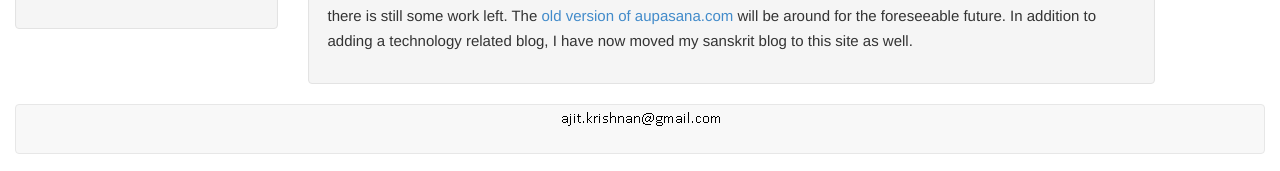
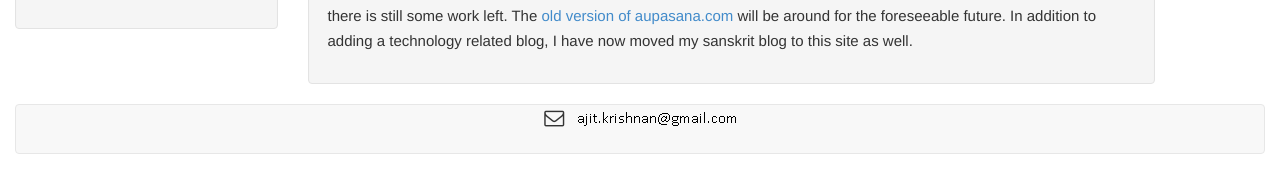
Before and after one commit to aupasana/aupasana.github.io, a Jekyll site: the page built from index.html, in a window 1280 px wide. Shown: the part 864-1035 px from the top of the page. Built offline with Jekyll 4.4.1, drawn with Linux system fonts in a browser that asks for light colours; nearby versions of some CDN libraries.

Commit message:
add envelope icon to footer before email contact info

```diff
--- a/_includes/footer.html
+++ b/_includes/footer.html
@@ -1,6 +1,7 @@
 <div class="container-fluid">
     <div class="row-fluid">
         <div class="span12 footer navbar-default navbar">
+            <i class="fa fa-envelope-o fa-lg"></i> &nbsp;
             <img src="{{site.baseurl}}/images/contact.png"/>
         </div>
     </div>
```
